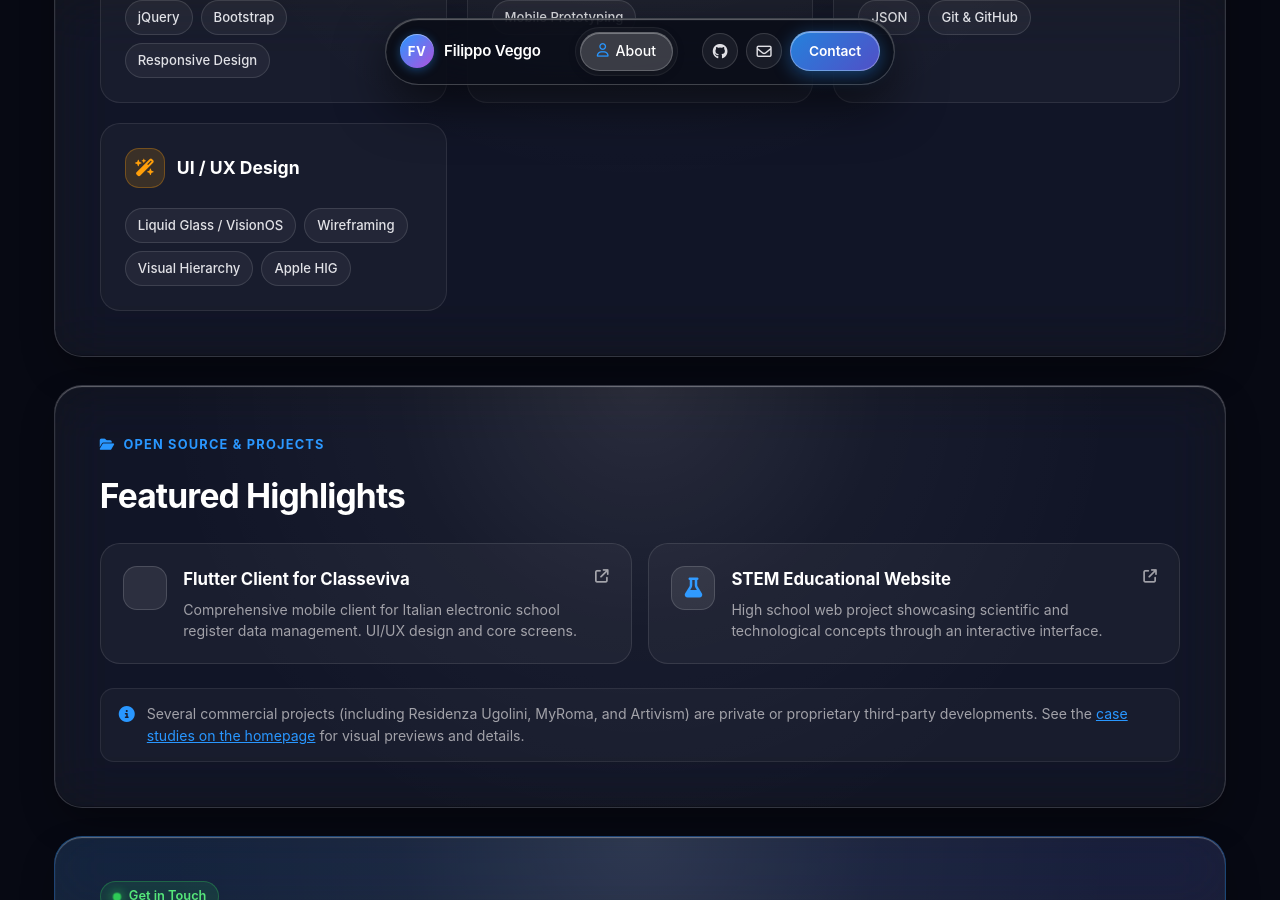
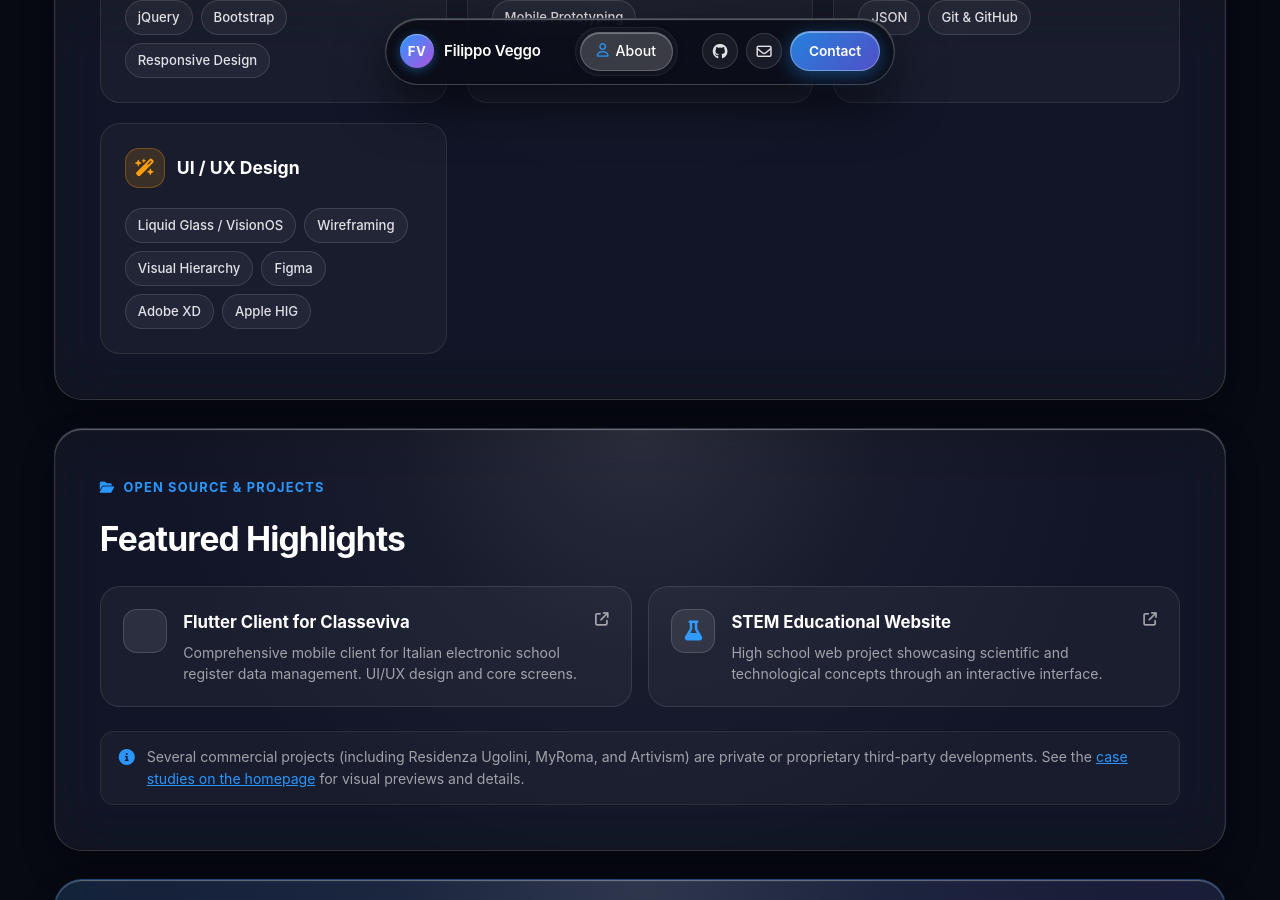
Before and after one commit to filippoveggo/filippoveggo.github.io, a Jekyll site: the page built from about.md, in a window 1280 px wide and 900 px high, scrolled down 1327 px. Built offline with Jekyll 4.4.1, drawn with Linux system fonts in a browser that asks for light colours.

Commit message:
Added experience

```diff
--- a/_layouts/about.html
+++ b/_layouts/about.html
@@ -115,6 +115,8 @@
                 <span class="skill-pill">Liquid Glass / VisionOS</span>
                 <span class="skill-pill">Wireframing</span>
                 <span class="skill-pill">Visual Hierarchy</span>
+                <span class="skill-pill">Figma</span>
+                <span class="skill-pill">Adobe XD</span>
                 <span class="skill-pill">Apple HIG</span>
               </div>
             </div>
```
